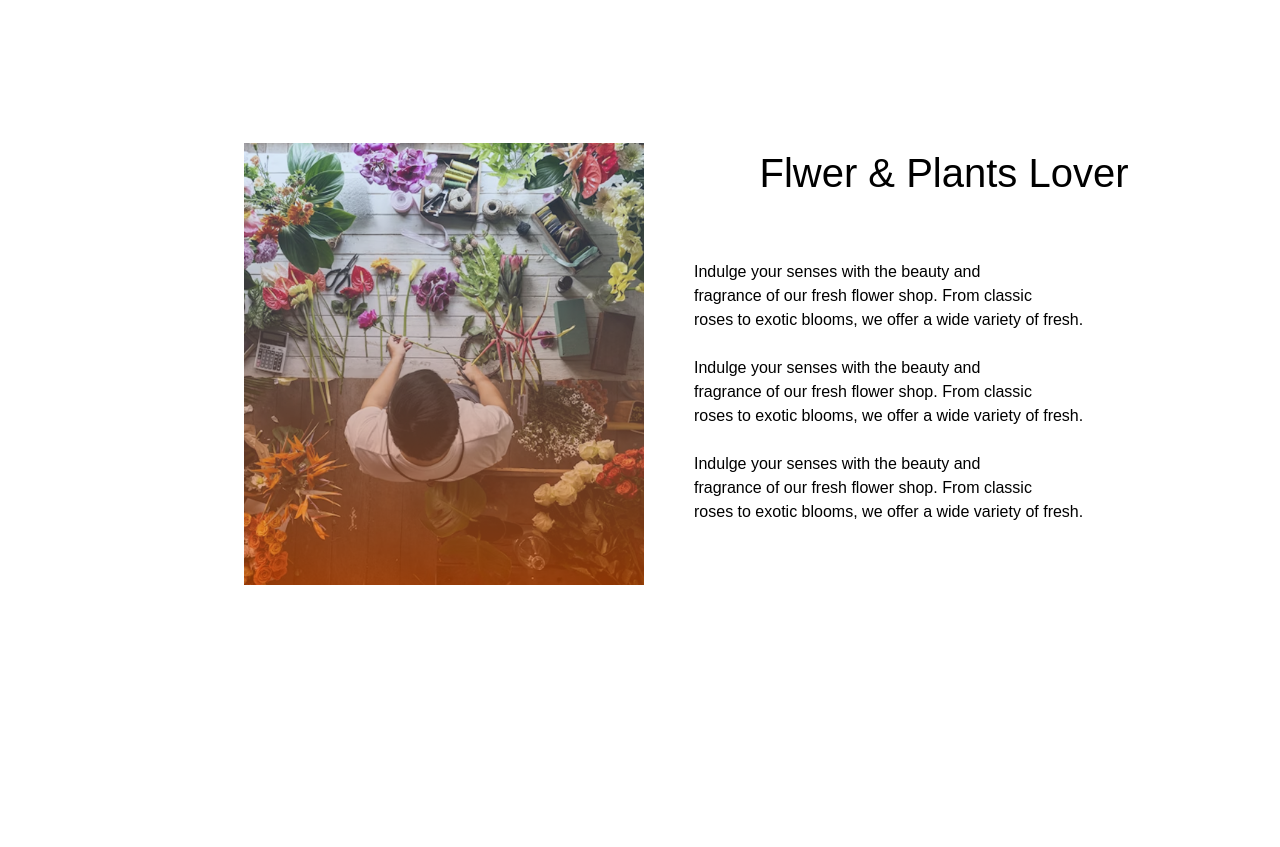
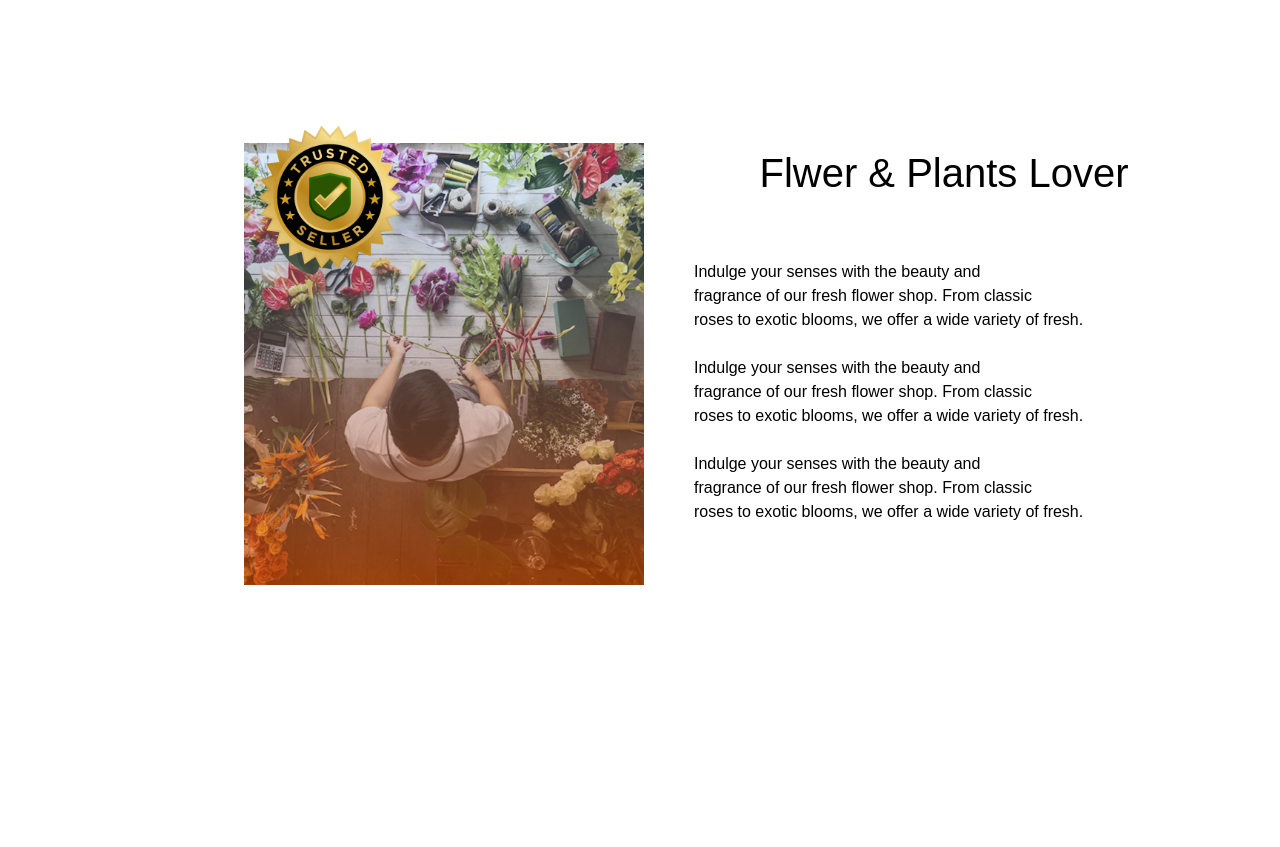
Before and after one commit to sakhawat236hossain/b12-assangment, a plain HTML site: page index.html in a window 1280 px wide. Shown: the part 1720-2567 px from the top of the page. Drawn offline with nearby package versions, Linux system fonts and the light colour scheme.

Commit message:
badge setap

```diff
--- a/index.html
+++ b/index.html
@@ -110,8 +110,11 @@
    </section>
    <main>
     <section class="main-section container ">
-<div>
-    <img class="main-img" src="./B12A02-Responsive-Flowers-main/assets/flower-store.png" alt="">
+<div class="main-img ">
+           <img class="badge" src="./B12A02-Responsive-Flowers-main/assets/trusted-badge.png" alt="">
+
+    <img src="./B12A02-Responsive-Flowers-main/assets/flower-store.png" alt="">
+
 </div>
 <div class="Main-taxt">
     <h1 class="our-plants-text">Flwer & Plants Lover</h1>
--- a/styles/style.css
+++ b/styles/style.css
@@ -136,6 +136,7 @@ border: none;
     height: 80px;
 }
 .main-section{
+     position: relative;
     display: flex;
     gap: 50px;
     margin-top: 100px;
@@ -145,7 +146,18 @@ border: none;
 
 }
 .main-img{
+
 width: 400PX;
+
+}
+.badge{
+    position: absolute;
+    height: 200px;
+   left: 230px;
+   bottom: 50px;
+top: 0px;
+
+
 
 }
 .Main-taxt{
@@ -332,7 +344,7 @@ border: none;
     align-items: center;
     text-align: center;
 }
-.none{
+.none, .badge{
     display: none;
 }
 .banner-container, .main-section {
@@ -373,9 +385,7 @@ text-align: center;
     display: grid;
     grid-template-columns: repeat(2, 1fr);
     gap: 10px;
-    /* align-items: center;
-    text-align: center;
- } */
+
 .card-container, .img{
     width: 50px;
 }
```
